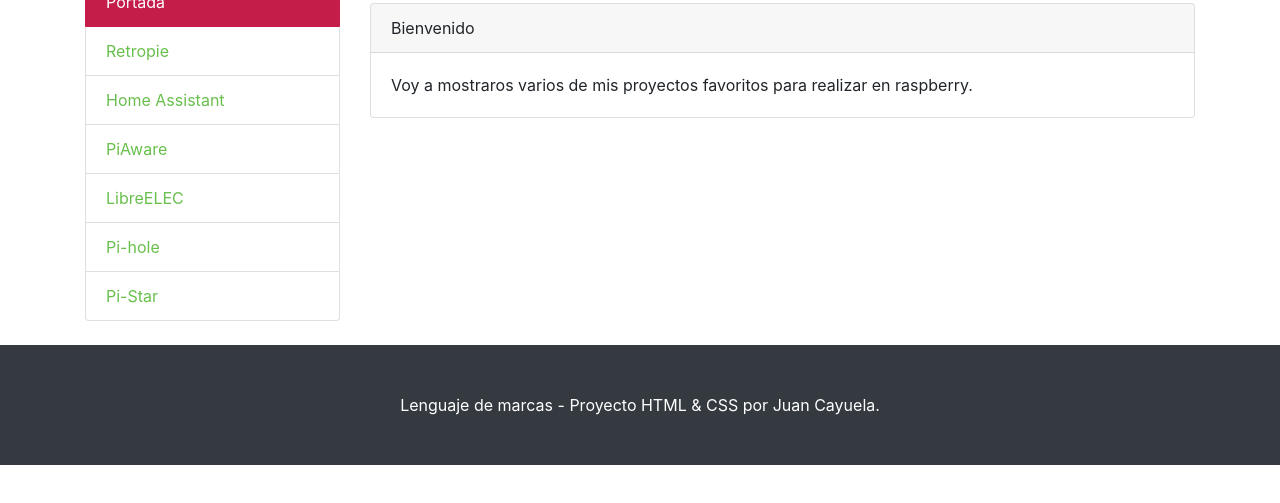
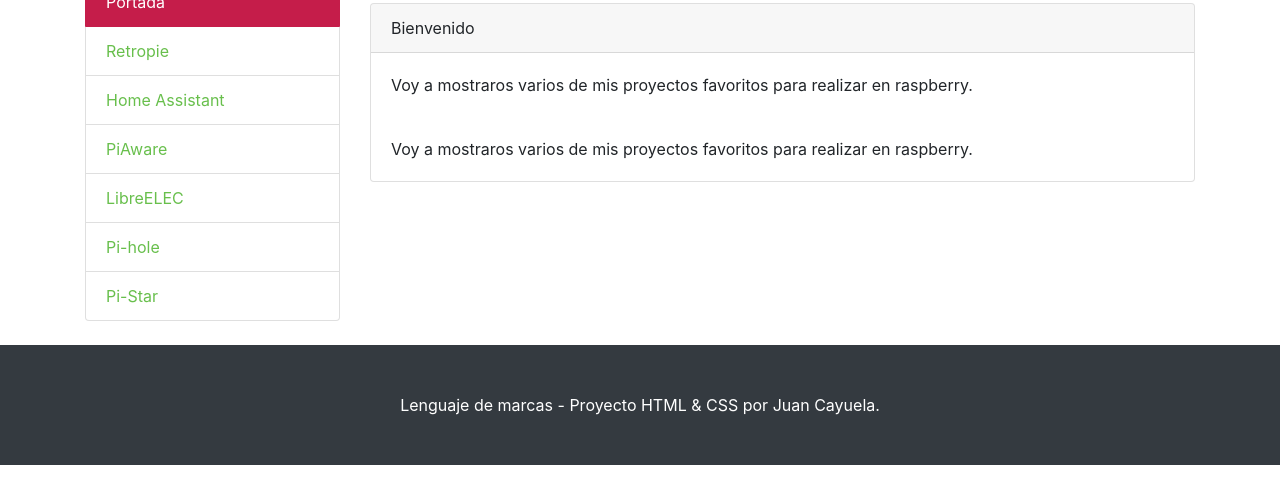
Before and after one commit to coheiden/remotos, a website: page src/index.html in a window 1280 px wide. Shown: the part 103-606 px from the top of the page. Drawn offline with Linux system fonts and the light colour scheme.

Commit message:
nueva funcionalidad 1 editando index.htm

```diff
--- a/src/index.html
+++ b/src/index.html
@@ -78,6 +78,10 @@
               Voy a mostraros varios de mis proyectos favoritos para realizar en
               raspberry.
             </div>
+			            <div class="card-body">
+              Voy a mostraros varios de mis proyectos favoritos para realizar en
+              raspberry.
+            </div>
           </div>
           <!-- /.card -->
         </div>
```
